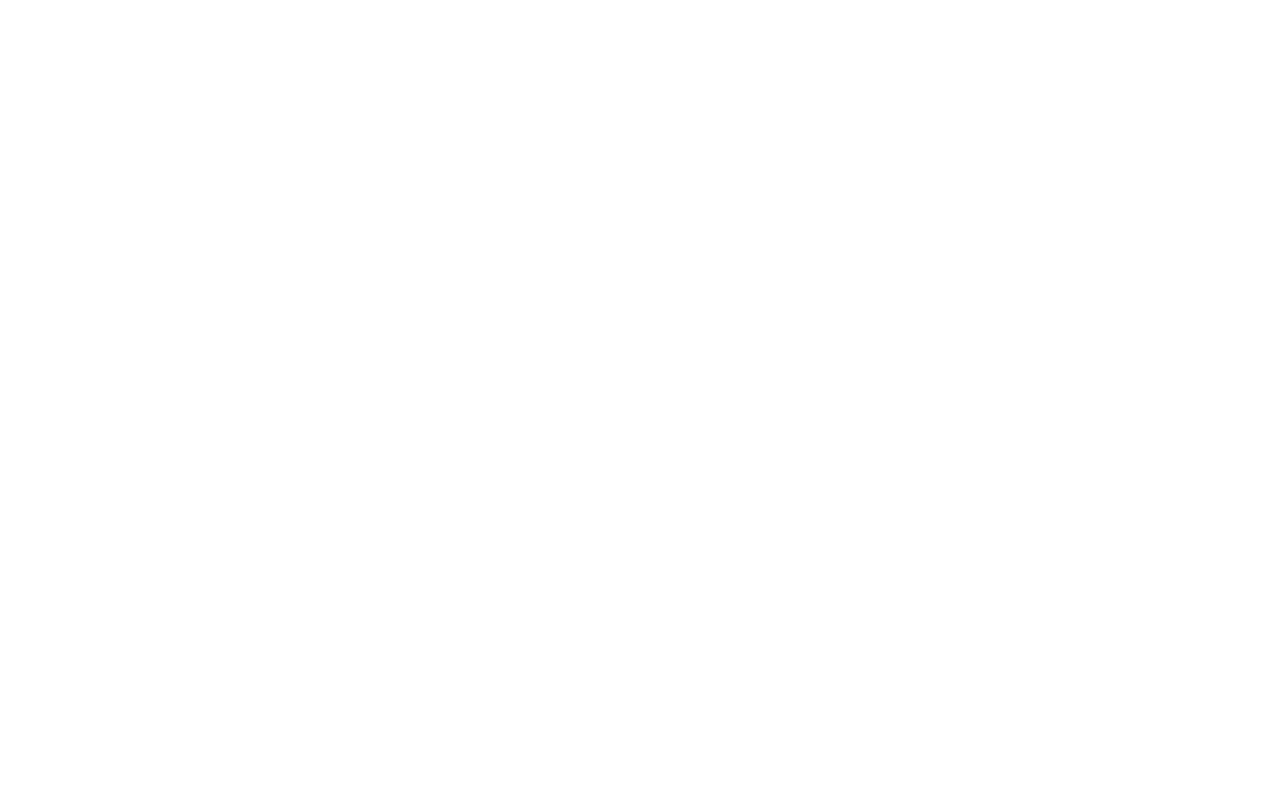
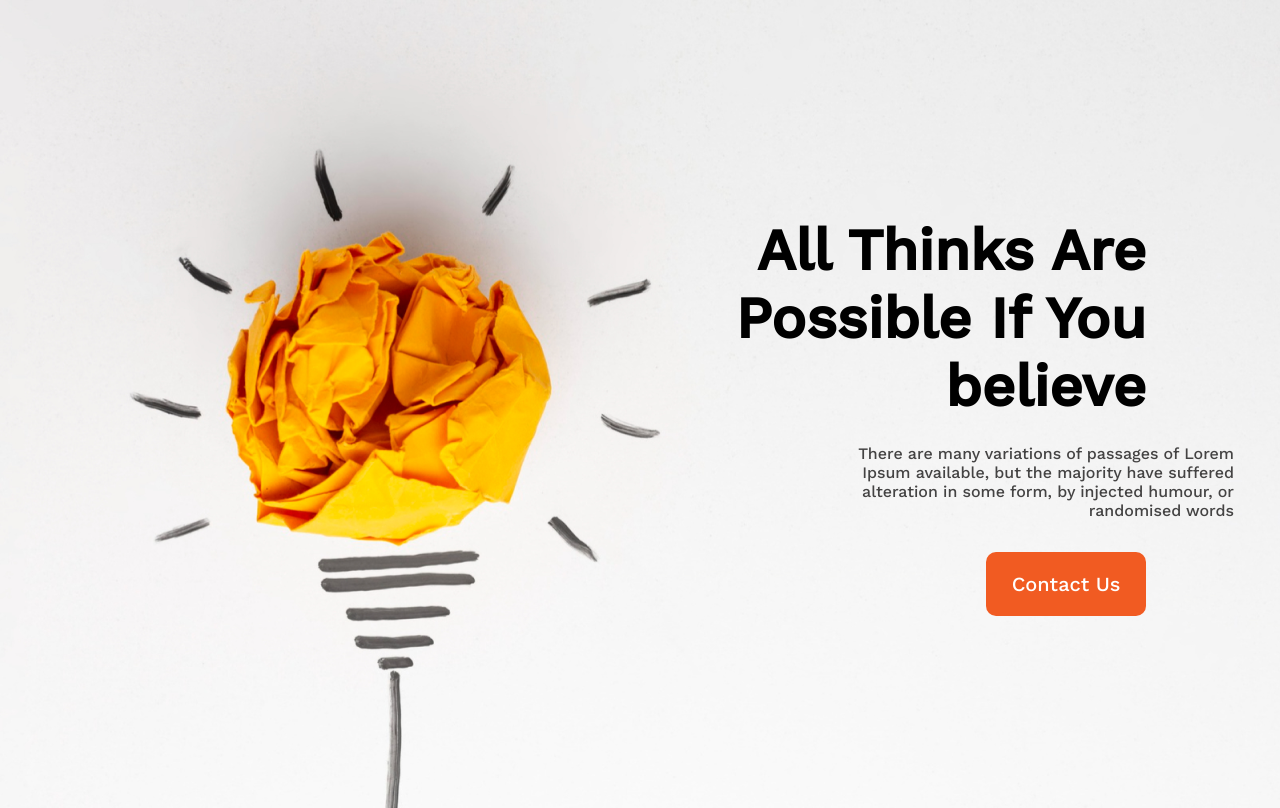
Before and after one commit to nusrat-parvin/assignment_1_new_me, a plain HTML site: page index.html in a window 1280 px wide. Drawn offline with nearby package versions, Linux system fonts and the light colour scheme.

Commit message:
cover page updated

```diff
--- a/index.html
+++ b/index.html
@@ -4,9 +4,46 @@
     <meta charset="UTF-8">
     <meta http-equiv="X-UA-Compatible" content="IE=edge">
     <meta name="viewport" content="width=device-width, initial-scale=1.0">
-    <title>Document</title>
+    <!-- google font link -->
+    <link rel="preconnect" href="https://fonts.googleapis.com"><link rel="preconnect" href="https://fonts.gstatic.com" crossorigin><link href="https://fonts.googleapis.com/css2?family=Work+Sans:wght@500&display=swap" rel="stylesheet">
+    <link rel="stylesheet" type="text/css" href="styles.css">
+    <title>New Year Plans</title>
 </head>
 <body>
+<!-- heading / banner part start -->
+    <header class="header">
+<div class="text-details">
+        <h2 class="title-info">All Thinks Are
+            Possible If You
+            believe</h2>
+        <p class="title-description">There are many variations of passages of Lorem Ipsum
+            available, but the majority have suffered alteration in some
+            form, by injected humour, or randomised words
+        </p>
+
+    <div class="contact-btn">
+        <button class="btn">Contact Us </button>
+    </div>
+</div>
+    </header>
+<!-- heading / banner part end -->
+
+<!-- main part start -->
+
+    <main>
+
+    </main>
+
+<!-- main part start -->
+
+
+<!-- footer start -->
+
+    <footer>
+
+    </footer>
+
+<!-- footer end -->
 
 </body>
 </html>
--- a/styles.css
+++ b/styles.css
@@ -1,3 +1,62 @@
 *{
     margin: 0 auto;
+    font-family: 'Work Sans', sans-serif;
 }
+
+/* header/ banner style start */
+.header{
+
+    width: 100%;
+    height: 808px;
+    background-image: url(/images/banner/banner1.png);
+    /* background-position: center; */
+    background-repeat: no-repeat;
+}
+.title-info{
+    text-align: right;
+    font-weight: 700;
+font-size: 58px;
+}
+.title-description{
+    /* display: block; */
+    margin-top: 24px;
+    margin-bottom: 32px;
+    width: 400px;
+    color: #444343;
+    padding-left: 200px;
+}
+.text-details{
+    padding-top: 216px;
+    text-align: right;
+    /* display: block; */
+    max-width: 40%;
+    padding-left: 500px;
+
+}
+.btn{
+    width: 160px;
+    height: 64px;
+    background-color: #F15B22;
+    color: white;
+    border-radius: 10px;
+    border: none;
+    font-weight: 550;
+    font-size: 20px;
+}
+
+/* header/ banner style end */
+
+
+/* main part style start */
+
+
+
+/* main part style start */
+
+
+/* footer style start */
+
+
+
+
+/* footer style end */
```
